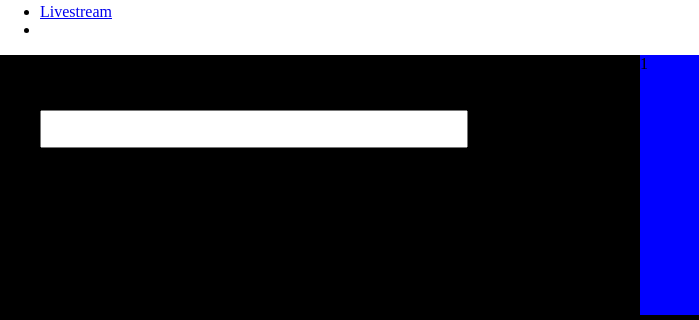
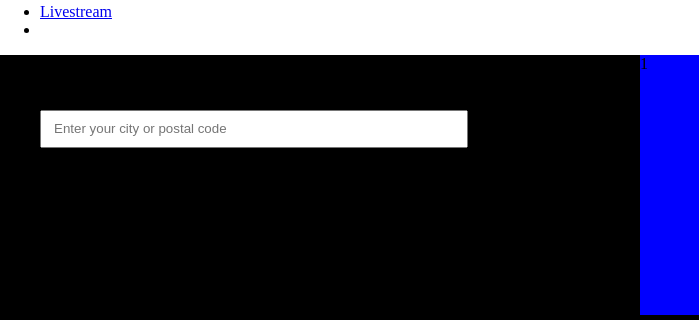
Before and after one commit to erickmathus/dandd-example, a plain HTML site: page index.html in a window 1280 px wide. Shown: the part 897-1217 px from the top of the page, 0-699 px from the left. Drawn offline with Linux system fonts and the light colour scheme.

Commit message:
added place holder text

```diff
--- a/index.html
+++ b/index.html
@@ -37,7 +37,7 @@
 
 
       <footer class="footer">
-        <input type="text" name="" value="">
+        <input type="text" name="" value="" placeholder="Enter your city or postal code">
         <div>1</div>
         <div>2</div>
         <div>3</div>
```
